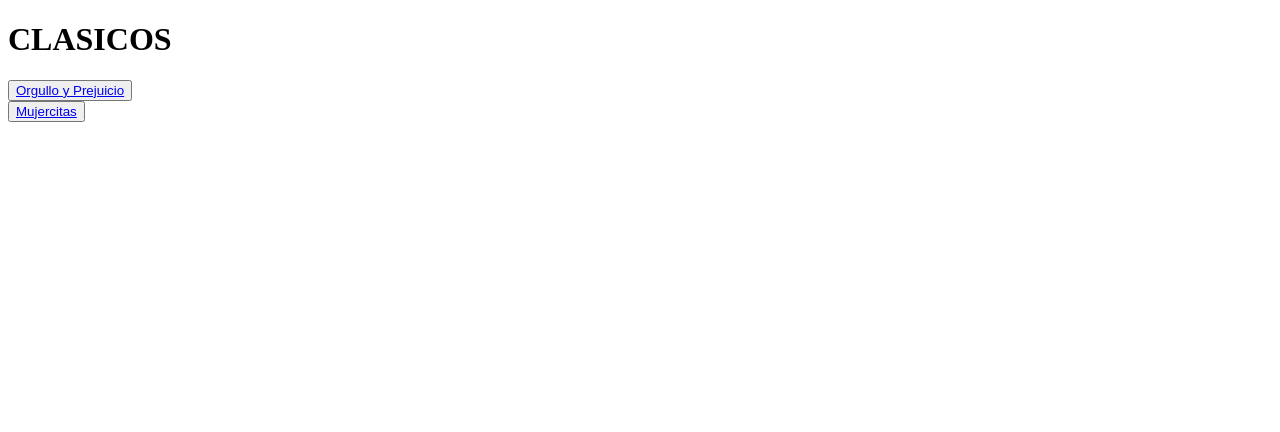
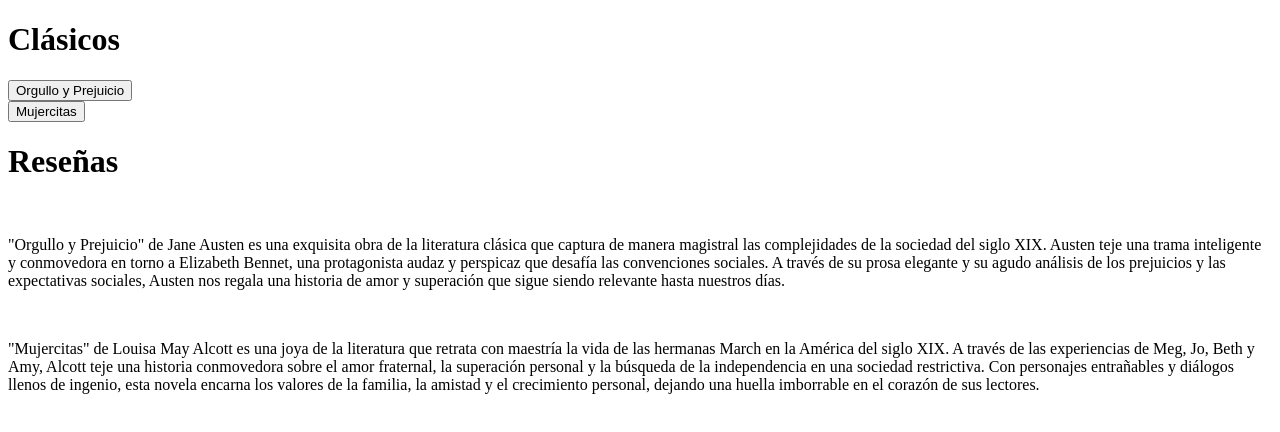
Before and after one commit to CamilaMontenero/Biblioteca, a plain HTML site: page BIBLIOTECA/clasicos.html in a window 1280 px wide. Drawn offline with Linux system fonts and the light colour scheme.

Commit message:
clasicos.html

```diff
--- a/BIBLIOTECA/clasicos.html
+++ b/BIBLIOTECA/clasicos.html
@@ -1,18 +1,22 @@
 <!DOCTYPE html>
 <html lang="en">
+<head>
+    <meta charset="UTF-8">
+    <meta http-equiv="X-UA-Compatible" content="IE=edge">
+    <meta name="viewport" content="width=device-width, initial-scale=1.0">
+    <title>Clásicos</title>
+</head>
 <body>
-    <header>
-        <h1>CLASICOS</h1>
-    <header>
-            <button>
-                <a href="https://drive.google.com/file/d/1Mxkphy65cBW7NL2DErNjhyI_9G_c7xmm/view">Orgullo y Prejuicio </a>
-                <br>
-        </button>
-</header>
- <header>
-            <button>
-                <a href="https://drive.google.com/file/d/1Mst6LNR6fDBVD3PKpNEviFQEmMSa22yW/view">Mujercitas</a>
-                <br>
-        </button>
-</header>
+    <h1>Clásicos</h1>
+    <a href="https://drive.google.com/file/d/1Mxkphy65cBW7NL2DErNjhyI_9G_c7xmm/view"><button>Orgullo y Prejuicio </button></a>
+    <br>
+    <a href="https://drive.google.com/file/d/1Mst6LNR6fDBVD3PKpNEviFQEmMSa22yW/view"><button>Mujercitas</button></a>
+
+    <h1>Reseñas</h1>
+    <br>
+    <p>"Orgullo y Prejuicio" de Jane Austen es una exquisita obra de la literatura clásica que captura de manera magistral las complejidades de la sociedad del siglo XIX. Austen teje una trama inteligente y conmovedora en torno a Elizabeth Bennet, una protagonista audaz y perspicaz que desafía las convenciones sociales. A través de su prosa elegante y su agudo análisis de los prejuicios y las expectativas sociales, Austen nos regala una historia de amor y superación que sigue siendo relevante hasta nuestros días. </p>
+    <br>
+    <p>"Mujercitas" de Louisa May Alcott es una joya de la literatura que retrata con maestría la vida de las hermanas March en la América del siglo XIX. A través de las experiencias de Meg, Jo, Beth y Amy, Alcott teje una historia conmovedora sobre el amor fraternal, la superación personal y la búsqueda de la independencia en una sociedad restrictiva. Con personajes entrañables y diálogos llenos de ingenio, esta novela encarna los valores de la familia, la amistad y el crecimiento personal, dejando una huella imborrable en el corazón de sus lectores.</p>
+
 </body>
+</html>
```
